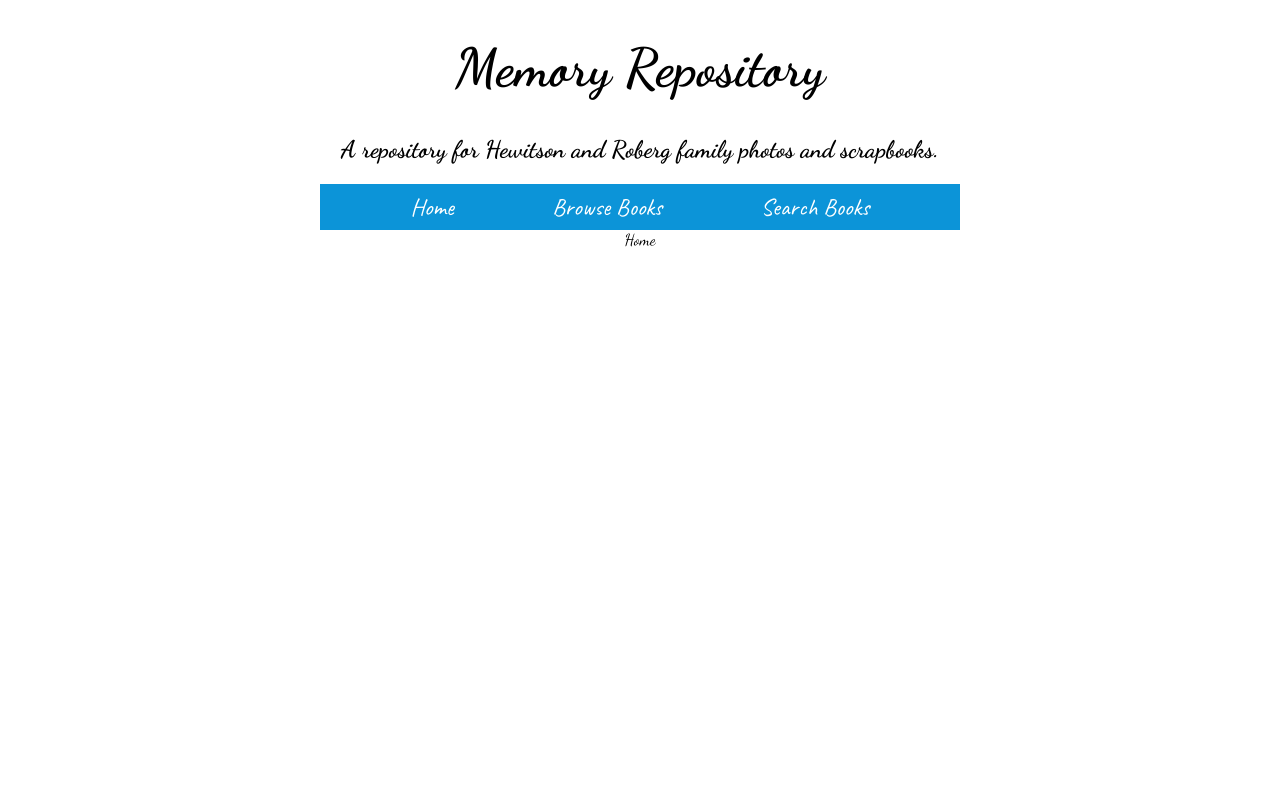
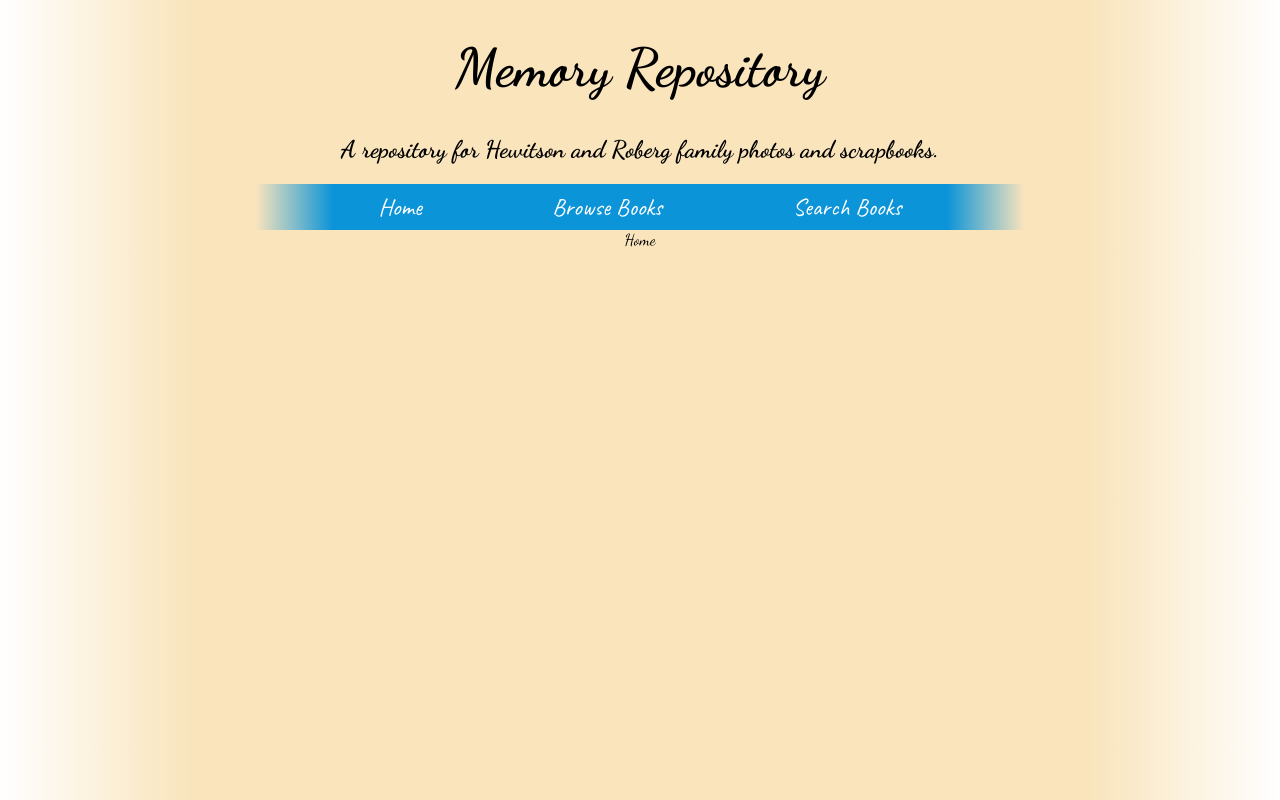
Before and after one commit to hewitson-j/memory-repository, a React (Vite) app: page / in a window 1280 px wide. Built offline with nearby package versions, Linux system fonts and the light colour scheme; a web font is replaced by a local one.

Commit message:
Added linear gradients to navbar and body.

```diff
--- a/src/components/Navbar.css
+++ b/src/components/Navbar.css
@@ -1,9 +1,15 @@
 .links {
   display: flex;
-  width: 50%;
+  width: 60%;
   margin: auto;
   justify-content: space-evenly;
-  background-color: rgb(12, 148, 216);
+  background: linear-gradient(
+    to right,
+    transparent 0%,
+    #0c94d8 10%,
+    #0c94d8 90%,
+    transparent 100%
+  );
 }
 
 .links button {
@@ -12,8 +18,8 @@
   padding: 0.5rem;
   font-family: "Caveat", cursive, "Sevillana", cursive, "Times New Roman", Times,
     serif;
-  background-color: rgb(12, 148, 216);
   color: white;
+  background-color: transparent;
 }
 
 .links button:hover {
--- a/src/index.css
+++ b/src/index.css
@@ -3,4 +3,11 @@ body {
   font-family: "Dancing Script", cursive, "Caveat", cursive, "Sevillana",
     cursive, "Times New Roman", Times, serif;
   text-align: center;
+  background: linear-gradient(
+    to right,
+    white 0%,
+    #f9e4bc 15%,
+    #f9e4bc 85%,
+    white
+  );
 }
```
